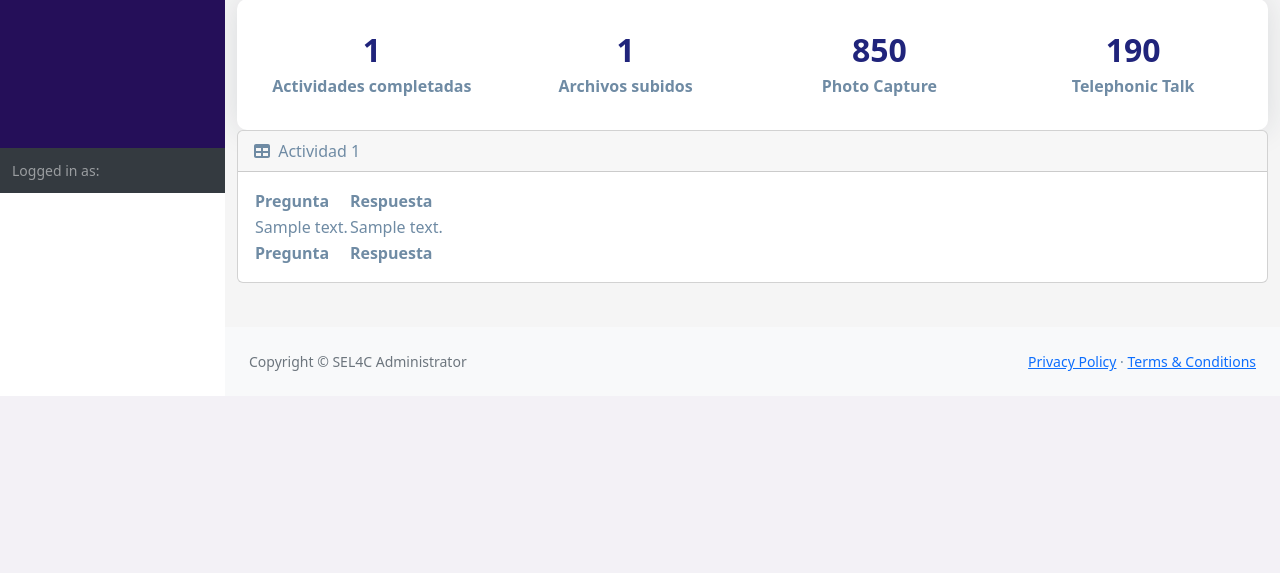
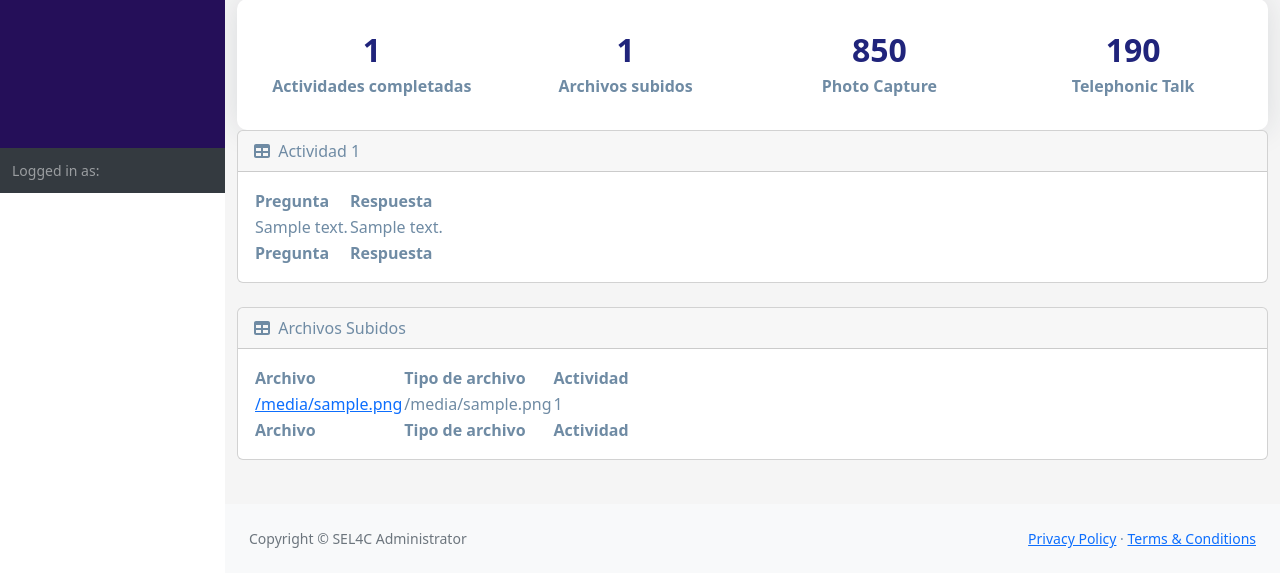
Before and after one commit to MarcoIvn/SEL4C_DjangoRest, a Django app: template SEL4C_DjangoRest/SEL4C_Django/sel4c/templates/sel4c/entrepreneur/show.html in a window 1280 px wide. Shown: the part 607-1180 px from the top of the page. Before the commit the page ends 1003 px from the top, so only its background shows below. Run offline with Django 4.2, Linux system fonts and the light colour scheme; the template is opened without the code that fills it: most values are stand-ins (such as "Sample title", 1, 10 or a date in 2020); some libraries are stand-ins or nearby versions.

Commit message:
added file table in entrepreneur view

```diff
--- a/SEL4C_DjangoRest/SEL4C_Django/sel4c/templates/sel4c/entrepreneur/show.html
+++ b/SEL4C_DjangoRest/SEL4C_Django/sel4c/templates/sel4c/entrepreneur/show.html
@@ -130,6 +130,49 @@
                   </div>
               </div>
           {% endfor %}
+          <div>
+            <div class="card mb-4">
+              <div class="card-header">
+                  <i class="fas fa-table me-1"></i>
+                  Archivos Subidos
+              </div>
+              <div class="card-body">
+                  <table class="datatablesSimple">
+                      <thead>
+                          <tr>
+                              <th>Archivo</th>
+                              <th>Tipo de archivo</th>
+                              <th>Actividad</th>
+                          </tr>
+                      </thead>
+                      <tfoot>
+                          <tr>
+                            <th>Archivo</th>
+                            <th>Tipo de archivo</th>
+                            <th>Actividad</th>
+                          </tr>
+                      </tfoot>
+                      <tbody>
+                        {% for file in files_uploaded %}
+                          <tr>
+                            <td> <a href="{% url 'entrepreneur_page' entrepreneur.id %}"> {{ file.file }} </a></td>
+                            <td>{{ file.filetype }}</td>
+                            <td>
+                              {% with activity=file.activity %}
+                                {% if activity %}
+                                  {{ activity.activity_num }}
+                                {% else %}
+                                  No se encontró actividad
+                                {% endif %}
+                              {% endwith %}
+                            </td>
+                          </tr>
+                        {% endfor %}
+                      </tbody>
+                  </table>
+              </div>
+          </div>
+          </div>
       </div>
     </div>
 </section>
--- a/SEL4C_DjangoRest/SEL4C_Django/sel4c/templates/sel4c/user/index.html
+++ b/SEL4C_DjangoRest/SEL4C_Django/sel4c/templates/sel4c/user/index.html
@@ -7,7 +7,7 @@
       Administradores Activos
   </div>
   <div class="card-body">
-      <table id="datatablesSimple">
+      <table class="datatablesSimple">
           <thead>
               <tr>
                   <th>Nombre</th>
```
Also changed, not shown: SEL4C_DjangoRest/files/logo.png (added).
